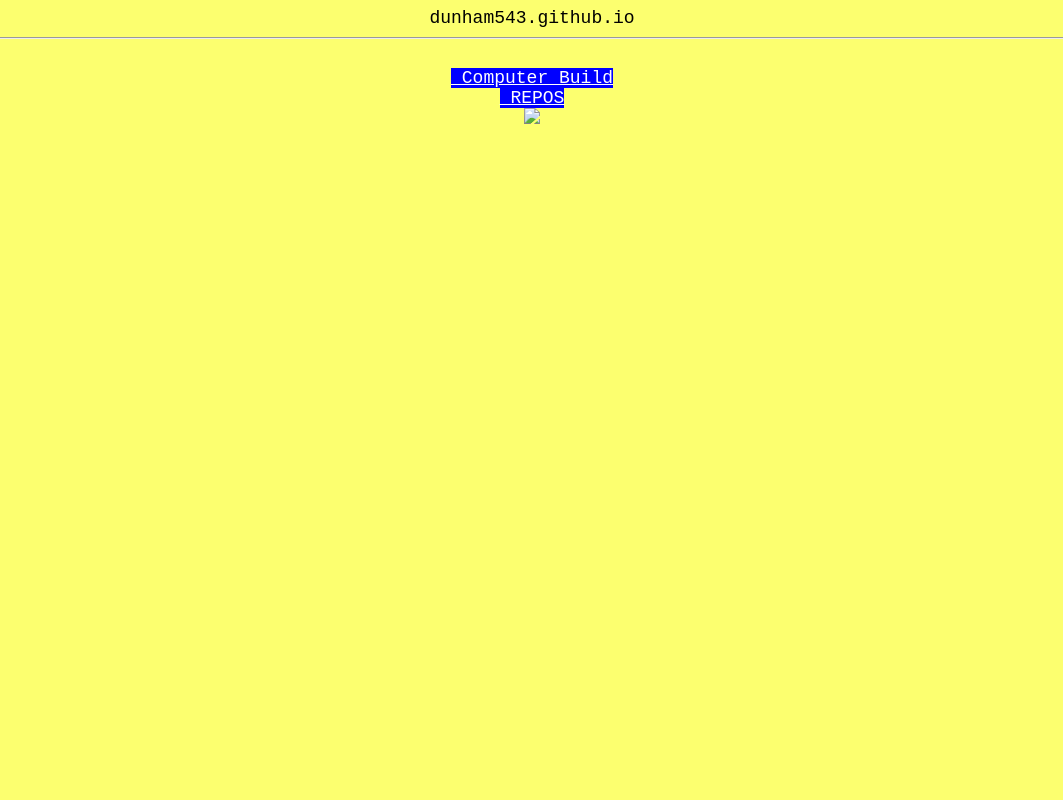
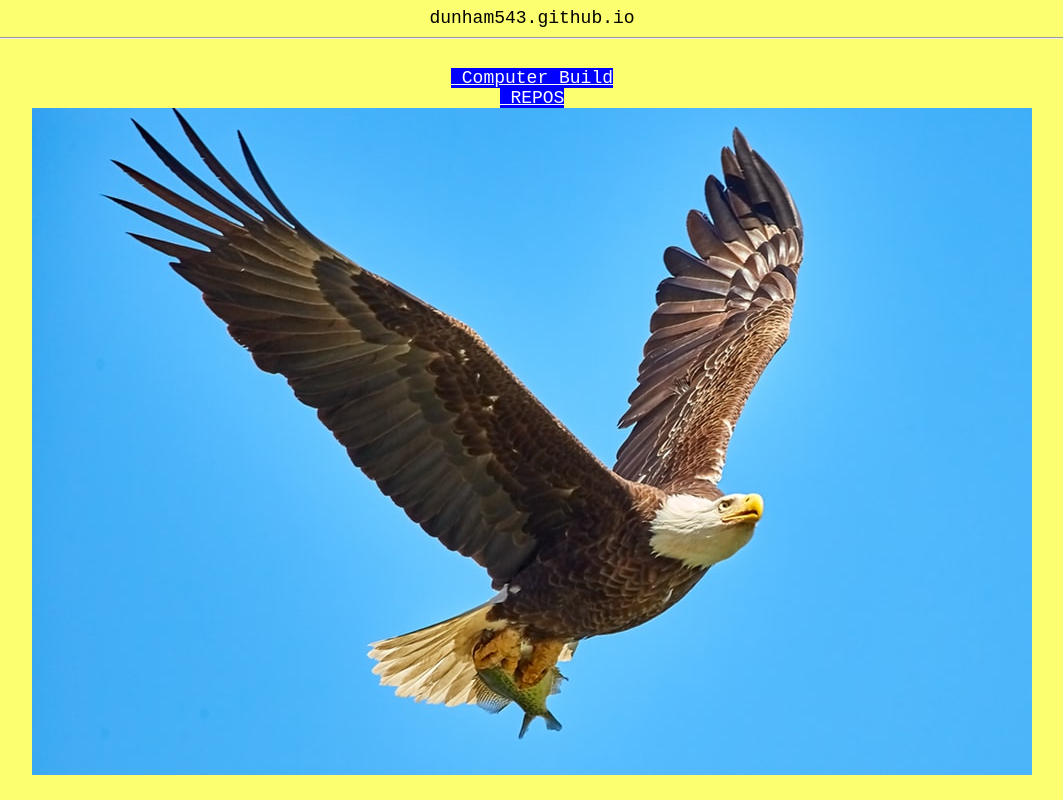
Before and after one commit to dunham543/dunham543.github.io, a plain HTML site: page index.html in a window 1280 px wide. Shown: the whole page, without its empty margins (108-1171 px from the left). Drawn offline with Linux system fonts and the light colour scheme.

Commit message:
Update index.html

```diff
--- a/index.html
+++ b/index.html
@@ -23,7 +23,7 @@ dunham543.github.io
 <hr />
 <a href = "computer-build-form.html"> Computer Build</a>
 <a href = "https://github.com/duham543?tab=repositories"> REPOS</a>
-<img src = "img/image.jpg">
+<img src = "img/eagle.jpg">
 </pre>
 </center>
 </body>
```
